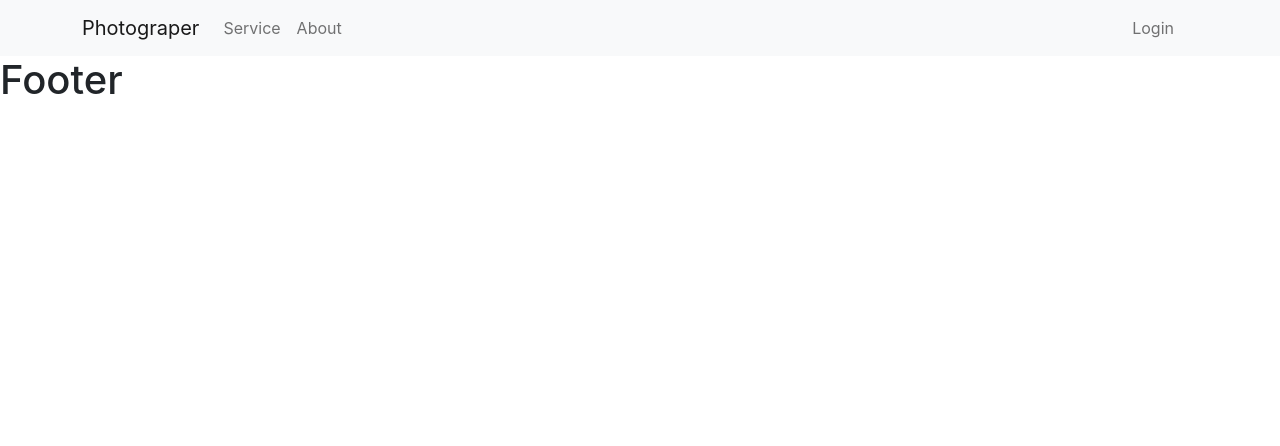
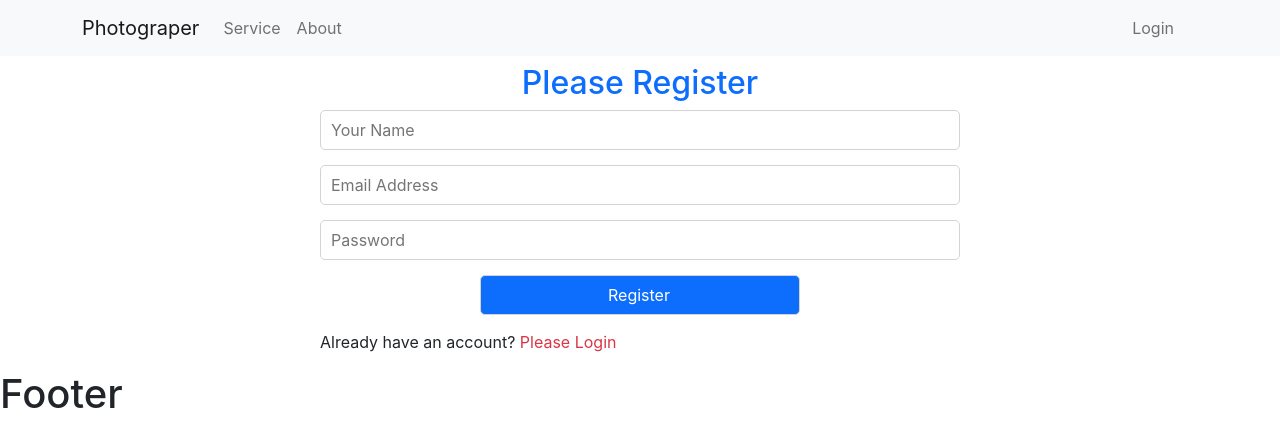
Before and after one commit to emonahmed123/-independent-service-provider, a React (Create React App) app: page /sigup in a window 1280 px wide. Shown: the top 446 px of the page. Built offline with nearby package versions, Linux system fonts and the light colour scheme.

Commit message:
added sigup added

```diff
--- a/src/App.js
+++ b/src/App.js
@@ -7,6 +7,7 @@ import Login from './Pages/Login/Login';
 import Cheakout from './Pages/Cheakout/Cheakout';
 import Footer from './Pages/Shared/Footer/Footer';
 import About from './Pages/Abot/About';
+import Sigup from './Pages/Login/Sigup/Sigup';
 
 function App() {
   return (
@@ -17,6 +18,7 @@ function App() {
         <Route path='/home' element={<Home/>}></Route>
         <Route path='/login' element={<Login></Login>}></Route>
          <Route path='/cheakout' element={<Cheakout></Cheakout>}></Route>
+         <Route path='/sigup' element={<Sigup></Sigup>}></Route>
          <Route path='/about' element={<About></About>}></Route>
    </Routes>
 <Footer></Footer>
--- a/src/Pages/Home/Banner/Banner.js
+++ b/src/Pages/Home/Banner/Banner.js
@@ -20,8 +20,8 @@ const Banner = () => {
           alt="First slide"
         />
         <Carousel.Caption>
-          <h3>First slide label</h3>
-          <p>Nulla vitae elit libero, a pharetra augue mollis interdum.</p>
+          <h3>Hello I'm Emon</h3>
+          <p>I am proffitional Photograper</p>
         </Carousel.Caption>
       </Carousel.Item>
       <Carousel.Item>
@@ -32,8 +32,8 @@ const Banner = () => {
         />
 
         <Carousel.Caption>
-          <h3>Second slide label</h3>
-          <p>Lorem ipsum dolor sit amet, consectetur adipiscing elit.</p>
+          <h3>Hello I'm Emon</h3>
+          <p>I am proffitional Photograper</p>
         </Carousel.Caption>
       </Carousel.Item>
       <Carousel.Item>
@@ -44,10 +44,8 @@ const Banner = () => {
         />
 
         <Carousel.Caption>
-          <h3>Third slide label</h3>
-          <p>
-            Praesent commodo cursus magna, vel scelerisque nisl consectetur.
-          </p>
+        <h3>Hello I'm Emon</h3>
+          <p>I am proffitional Photograper</p>
         </Carousel.Caption>
       </Carousel.Item>
     </Carousel>
--- a/src/Pages/Login/Login.js
+++ b/src/Pages/Login/Login.js
@@ -1,9 +1,12 @@
 import React from 'react';
 import { Button, Form } from 'react-bootstrap';
-
+import { Link, useNavigate } from 'react-router-dom';
 
 const Login = () => {
-
+    const navigate =useNavigate()
+    const NavigateSigup= ()=>{
+        navigate('/sigup')
+    }
   return (
       <div className= 'container w-50 mx-auto'>
 
@@ -23,7 +26,7 @@ const Login = () => {
           Login
         </Button>
       </Form>
-
+      <p className='mt-2'>Create an account? <Link to="/sigup" className='text-danger pe-auto text-decoration-none ' onClick={NavigateSigup}>SingUp </Link> </p>
       </div>
 
 
--- a/src/Pages/Login/Sigup/Sigup.css
+++ b/src/Pages/Login/Sigup/Sigup.css
@@ -0,0 +1,15 @@
+.register-form{
+    margin: 0 auto;
+    width: 50%;
+}
+.register-form input {
+    display: block;
+    width: 100%;
+    height: 40px;
+    padding-left: 10px;
+    border-radius: 5px;
+    border: 1px solid lightgray;
+    font-size: 16px;
+    margin-bottom: 15px;
+    /* background:#d1d1d1; */
+}
--- a/src/Pages/Login/Sigup/Sigup.js
+++ b/src/Pages/Login/Sigup/Sigup.js
@@ -1,11 +1,58 @@
 import React from 'react';
+import './Sigup.css'
+import { Link, useNavigate } from 'react-router-dom';
+import { useCreateUserWithEmailAndPassword,} from 'react-firebase-hooks/auth';
+import auth from '../../../firebase.int'
 
 const Sigup = () => {
-    return (
-        <div>
-            singup
-        </div>
-    );
+
+        const [
+            createUserWithEmailAndPassword,
+            user,
+            loading,
+            error,
+          ] = useCreateUserWithEmailAndPassword(auth, {sendEmailVerification : true});
+
+        const navigate =useNavigate()
+       const NavigateLogin= ()=>{
+           navigate('/login')
+       }
+
+         if(user){
+             navigate('/home')
+        }
+
+       const handleSigup =  async  event =>{
+           event.preventDefault()
+           const name =event.target.name.value;
+           const email =event.target.email.value
+           const password =event.target.password.value
+           console.log(event.target.email)
+
+      await  createUserWithEmailAndPassword(email,password)
+
+      navigate('/home')
+       }
+        return (
+
+
+                <div className='register-form'>
+                <h2  className='text-primary text-center mt-2' style={{textAlign: 'center'}}>Please Register</h2>
+                <form onSubmit={handleSigup}>
+                    <input type="text" name="name" id="" placeholder='Your Name' required/>
+
+                    <input type="email" name="email" id="" placeholder='Email Address' required/>
+
+                    <input type="password" name="password" id="" placeholder='Password' required/>
+
+                    <input    className='w-50 mx-auto btn btn-primary mt-2' type="submit" value="Register" />
+                </form>
+                <p>Already have an account? <Link to="/login" className='text-danger pe-auto text-decoration-none' onClick={NavigateLogin}>Please Login</Link> </p>
+
+            </div>
+
+        );
+
 };
 
 export default Sigup;
```
